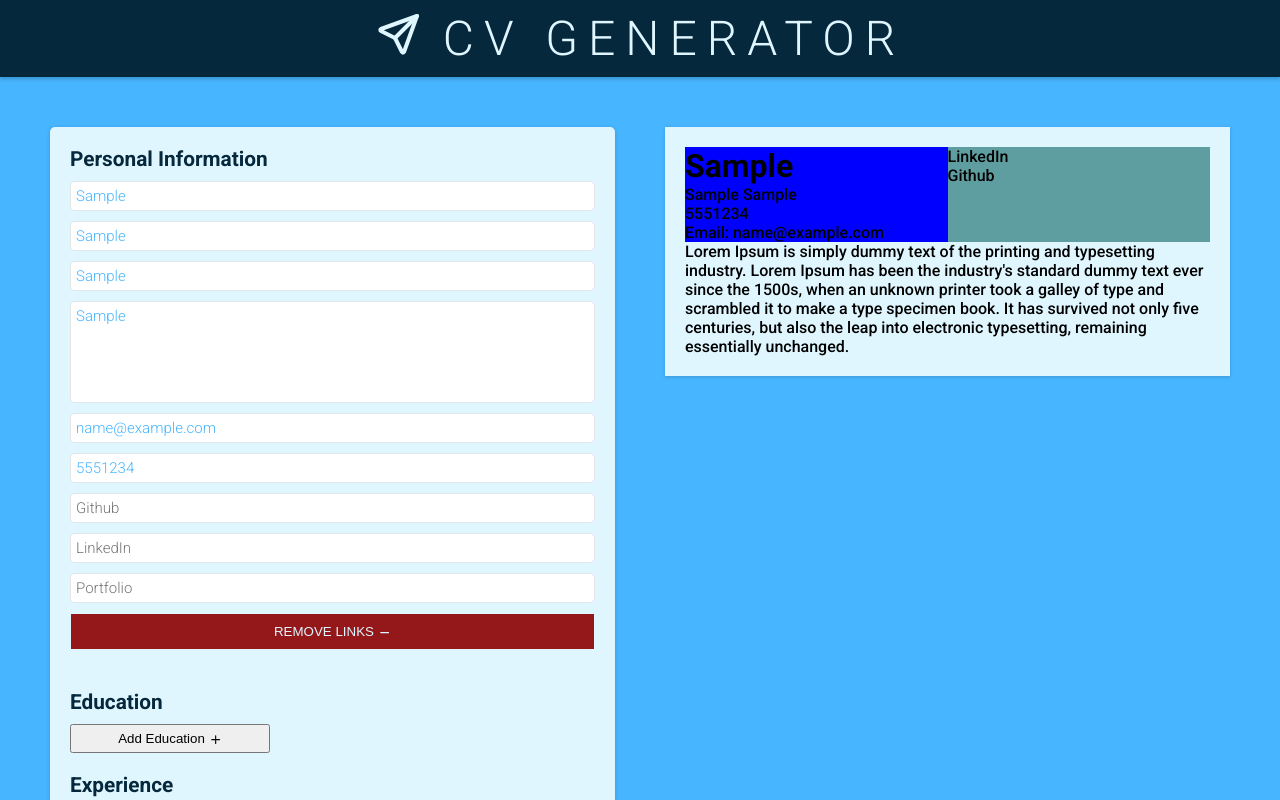
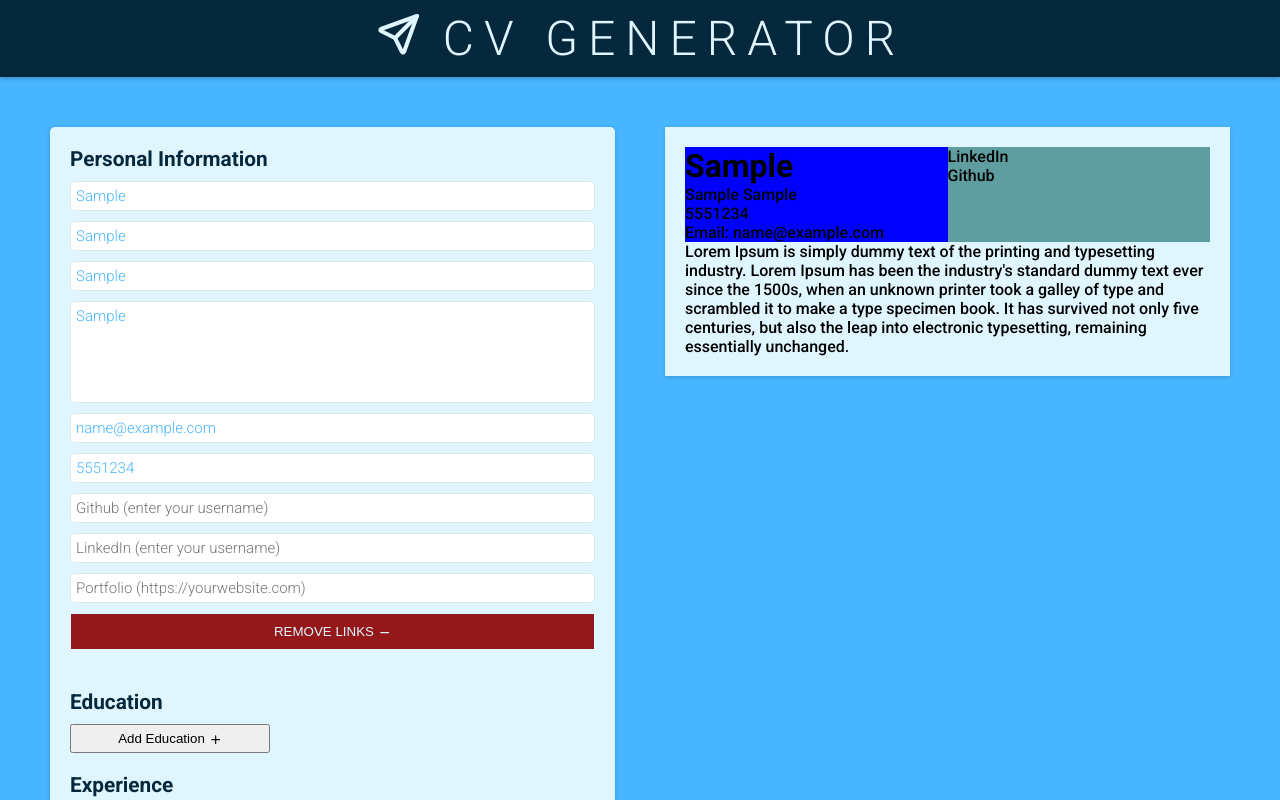
Before and after one commit to asadjawaid/CV-Builder, a React (Create React App) app: page / in a window 1280 px wide. Both pictures are taken after typing "Sample", "Sample", "Sample", "Sample", "name@example.com", "5551234" into the empty fields and a click on the button "Add Links". Shown: the top 800 px of the page. Built offline with nearby package versions, Linux system fonts and the light colour scheme.

Commit message:
Reset personal info

```diff
--- a/src/components/CVForm/PersonalInformation.js
+++ b/src/components/CVForm/PersonalInformation.js
@@ -55,8 +55,8 @@ class PersonalInformation extends React.Component {
 						name="title"
 						onChange={handlePersonalInformationChange}
 						placeholder="Title"
-						minLength={5}
-						maxLength={30}
+						minLength={3}
+						maxLength={28}
 					/>
 					<textarea
 						value={description}
@@ -71,6 +71,7 @@ class PersonalInformation extends React.Component {
 						type="email"
 						value={email}
 						name="email"
+						maxLength={49}
 						onChange={handlePersonalInformationChange}
 						placeholder="Email"
 					/>
@@ -85,28 +86,28 @@ class PersonalInformation extends React.Component {
 					{showLinks ? (
 						<>
 							<input
-								type="url"
+								type="text"
 								value={github}
 								name="github"
 								onChange={handlePersonalInformationChange}
-								placeholder="Github"
-								size="30"
+								placeholder="Github (enter your username)"
+								maxLength={20}
 							/>
 							<input
-								type="url"
+								type="text"
 								value={linkedin}
 								name="linkedin"
 								onChange={handlePersonalInformationChange}
-								placeholder="LinkedIn"
-								size="30"
+								placeholder="LinkedIn (enter your username)"
+								maxLength={20}
 							/>
 							<input
 								type="url"
 								value={portfolio}
 								name="portfolio"
 								onChange={handlePersonalInformationChange}
-								placeholder="Portfolio"
-								size="30"
+								placeholder="Portfolio (https://yourwebsite.com)"
+								maxLength={20}
 							/>
 							<button onClick={this.toggleLinks} className="btn remove-btn">
 								Remove links <TbMinus className="icon minus-icon" />
--- a/src/components/Container.js
+++ b/src/components/Container.js
@@ -38,7 +38,19 @@ class Container extends React.Component {
 
 	// Function to reset all the information
 	resetInformation = e => {
-		this.setState({});
+		this.setState({
+			userPersonalInfo: {
+				firstName: '',
+				lastName: '',
+				title: '',
+				description: '',
+				email: '',
+				phoneNumber: '',
+				linkedin: '',
+				github: '',
+				portfolio: ''
+			}
+		});
 	};
 
 	render() {
```
